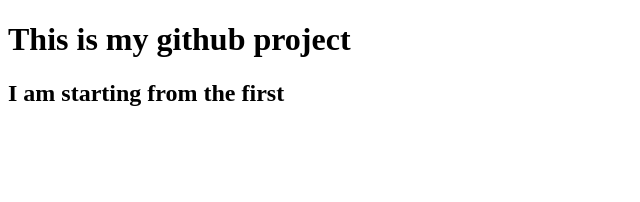
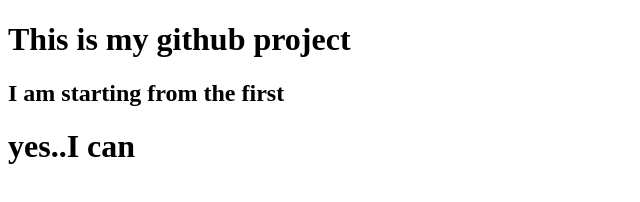
Before and after one commit to FarihaPeous/my-first-website-2-, a plain HTML site: page index.html in a window 1280 px wide. Shown: the whole page, without its empty margins (0-640 px from the left). Drawn offline with Linux system fonts and the light colour scheme.

Commit message:
Update index.html

```diff
--- a/index.html
+++ b/index.html
@@ -8,5 +8,6 @@
 <body>
     <h1>This is my github project</h1>
     <h2>I am starting from the first</h2>
+    <h1>yes..I can</h1>
 </body>
 </html>
```
